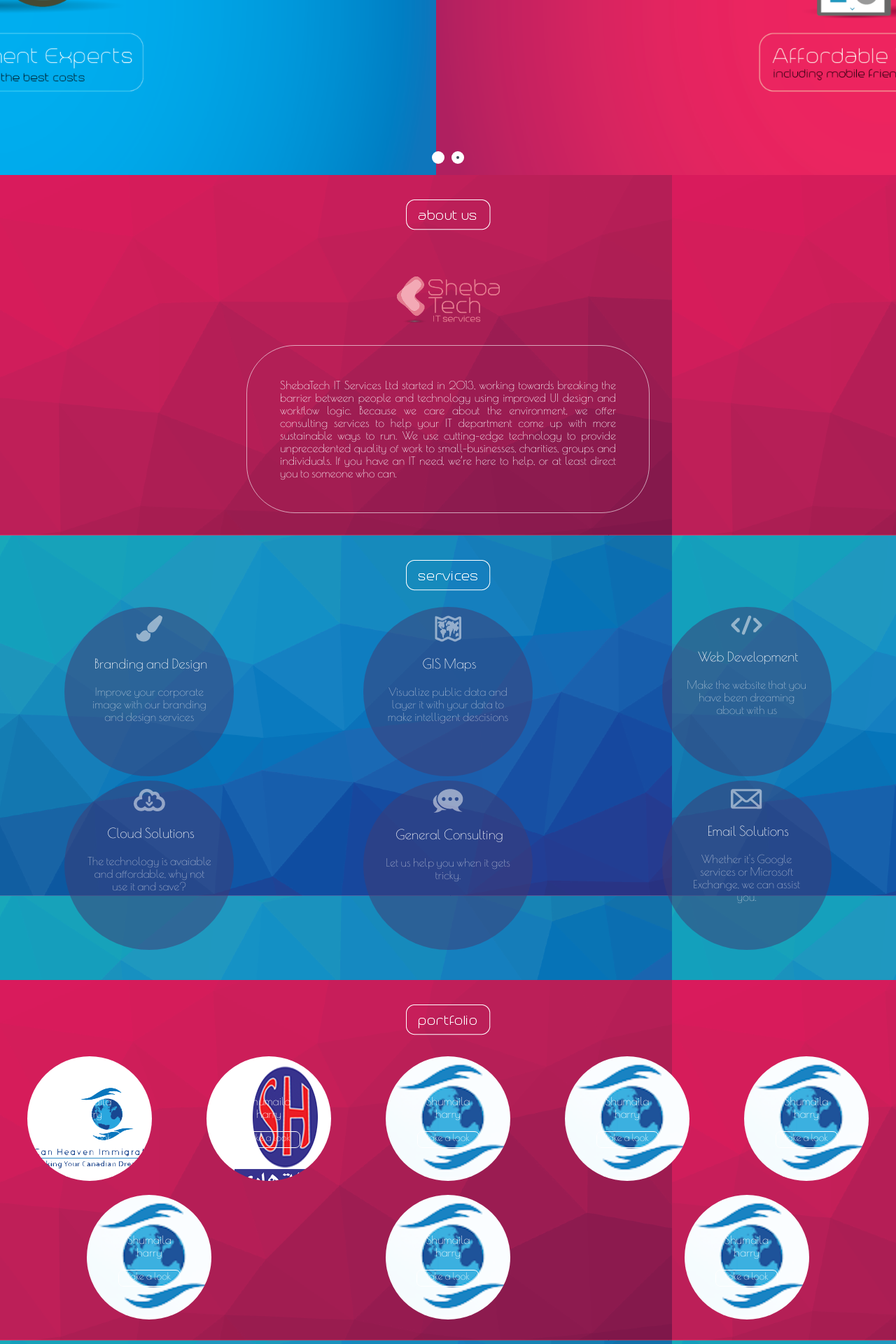
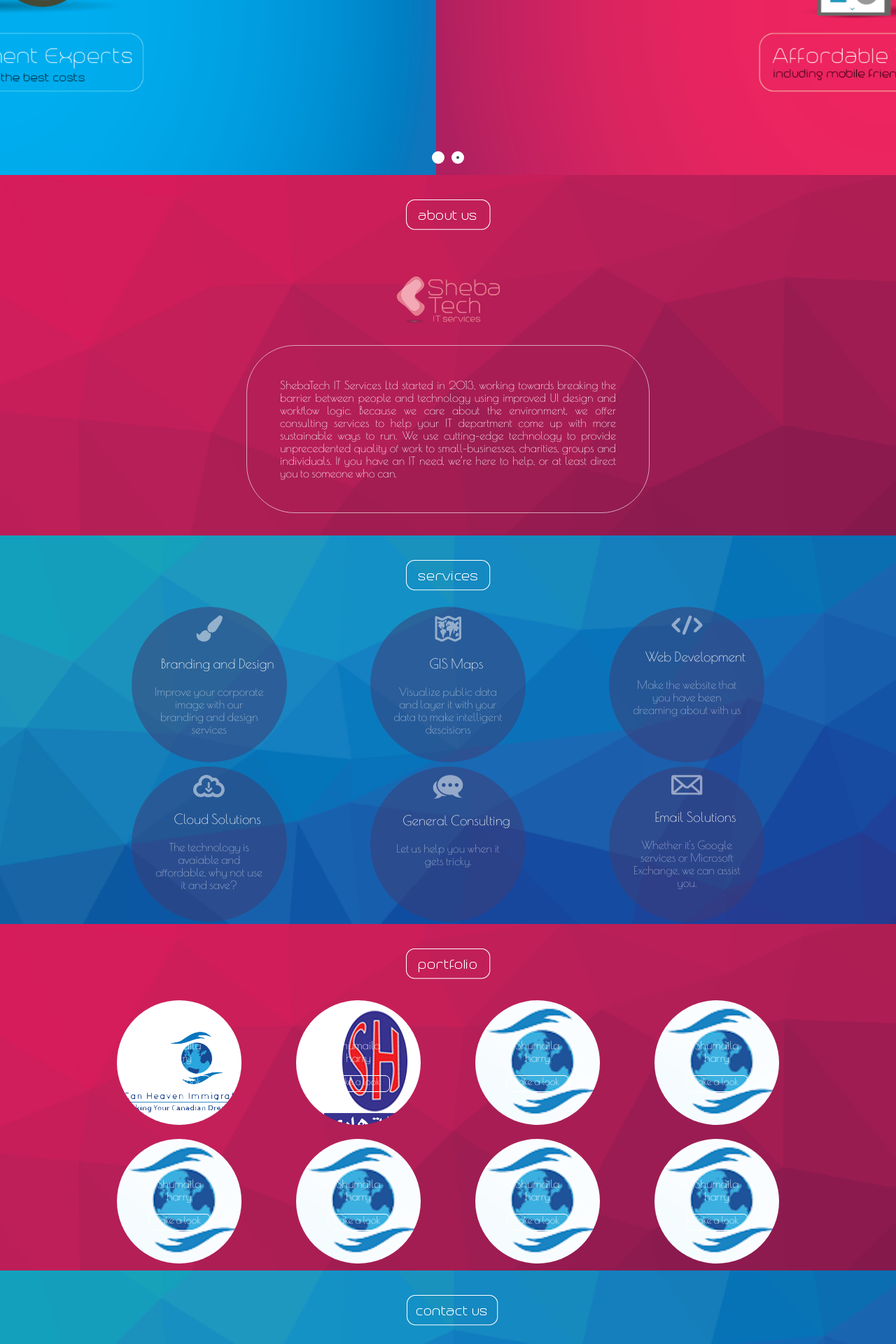
Before and after one commit to tarekshumaila/shebatech-1, a PHP site: page / in a window 1280 px wide. Shown: the part 480-2400 px from the top of the page at 70% size. Run offline with PHP 8.4, Linux system fonts and the light colour scheme; some libraries are stand-ins or nearby versions.

Commit message:
made services have a maximum height of 1024
also contact us and portfolio. Additionally, i made the background
image stretch with the browser. what left is a little bit of this and
little bit of that…

```diff
--- a/the website/css/style.css
+++ b/the website/css/style.css
@@ -96,11 +96,11 @@ padding-top: 0;
 /* about us start */
 
 #aboutus{
-    width: 100%;
-    background-image: url(../img/pinkbackground-01-01.png);
-
-    position: relative;
-    z-index: -1;
+    background: url(../img/pinkbackground-01-01.png) no-repeat center center;
+    -webkit-background-size: cover;
+    -moz-background-size: cover;
+    -o-background-size: cover;
+    background-size: cover;
 }
 #pinklogo{
     width: 147px;
@@ -121,17 +121,17 @@ padding-top: 0;
 /* services start */
 
 #services{
-    background-image: url(../img/bluebackground-01.png);
-    width: 100%;
-    padding-bottom: 40px;
-    position: relative;
-    z-index: -1;
+     background: url(../img/bluebackground-01.png) no-repeat center center;
+    -webkit-background-size: cover;
+    -moz-background-size: cover;
+    -o-background-size: cover;
+    background-size: cover;
 }
 
 .servicecircle{
     float: left;
-    width: 170px;
-    height: 170px;
+    width: 150px;
+    height: 150px;
     margin: 3px 58px;
     border: 1px solid rgba(255, 255, 255, 0);
     border-radius: 130px;
@@ -163,11 +163,11 @@ padding-top: 0;
 /* portfolio start */
 
 #portfolio{
-    width: 100%;
-    background-image: url(../img/pinkbackground-01-01.png);
-    padding-bottom: 20px;
-    position: relative;
-    z-index: -1;
+    background: url(../img/pinkbackground-01-01.png) no-repeat center center;
+    -webkit-background-size: cover;
+    -moz-background-size: cover;
+    -o-background-size: cover;
+    background-size: cover;
 }
 #PortfolioCircleFirstRow, #PortfolioCircleSecondRow{
     width: 960px;
@@ -226,11 +226,11 @@ padding-top: 0;
 
 
 #contactus{
-    width: 100%;
-    background-image: url(../img/bluebackground-01.png);
-    position: relative;
-    z-index: -1;
-    padding-bottom: 20px;
+    background: url(../img/bluebackground-01.png) no-repeat center center;
+    -webkit-background-size: cover;
+    -moz-background-size: cover;
+    -o-background-size: cover;
+    background-size: cover;
 }
 #contactus> ul{
     padding: 0;
@@ -364,6 +364,7 @@ padding-top: 0;
     height: 35px;
 }
 #menu ul{padding-left: 0px;}
+.mediumcontainer{max-width: 1024px}
 @media screen and (max-width: 1045px){
     #menucontainer{
         height: 80px;
--- a/the website/php/contactus.php
+++ b/the website/php/contactus.php
@@ -1,3 +1,4 @@
+<div class="mediumcontainer">
 <div class="title centerMeInANewLine"> <img src="img/contactus.png"> </div>
 <ul id="contactussocialbuttons">
     <div class="contactusdetails"><img src="../svg/email.svg" class="contactusicon"><p>info@shebatech.com</p></div>
@@ -16,6 +17,7 @@
         <input type="submit" id="submit"/>
     </ul>
 </form>
+<div class="mediumcontainer">
 <!-- these are casuing the page to act funny with mobile layout
 <ul class="flex">
     <img src="img/shadow.png" id="footershadow">
--- a/the website/php/portfolio.php
+++ b/the website/php/portfolio.php
@@ -1,3 +1,4 @@
+<div class="mediumcontainer flex justify-around wrap-wrap">
 <ul class="title centerMeInANewLine"> <img src="img/portfolio/portfolio.png"> </ul>
 
 <ul class="portfoliocircles port1">
@@ -33,3 +34,4 @@
     <p class="portfoliotitle"> Shumaila harry </p>
     <a href="#" class="btnlink"><ul class="portfoliobtn">take a look</ul></a>
 </ul>
+</div>
--- a/the website/php/services.php
+++ b/the website/php/services.php
@@ -1,3 +1,4 @@
+<div class="mediumcontainer flex justify-around wrap-wrap">
 <ul class="title centerMeInANewLine"> <img  src="img/services.png"> </ul>
 
     <ul class="servicecircle">
@@ -35,3 +36,4 @@
         <p class="servicetitle"> Email Solutions </p>
         <p class="servicedescription">Whether it's Google services or Microsoft Exchange, we can assist you.</p>
     </ul>
+</div>
```
